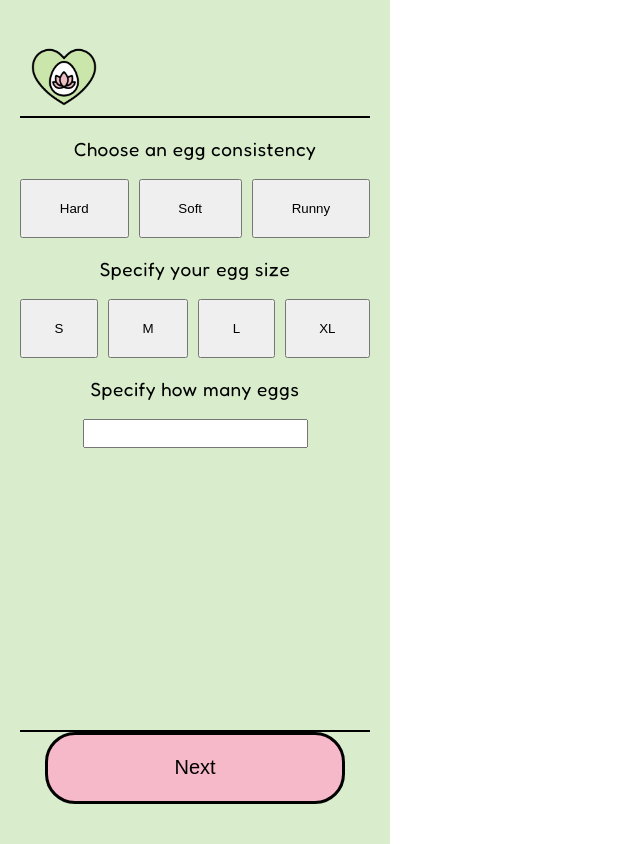
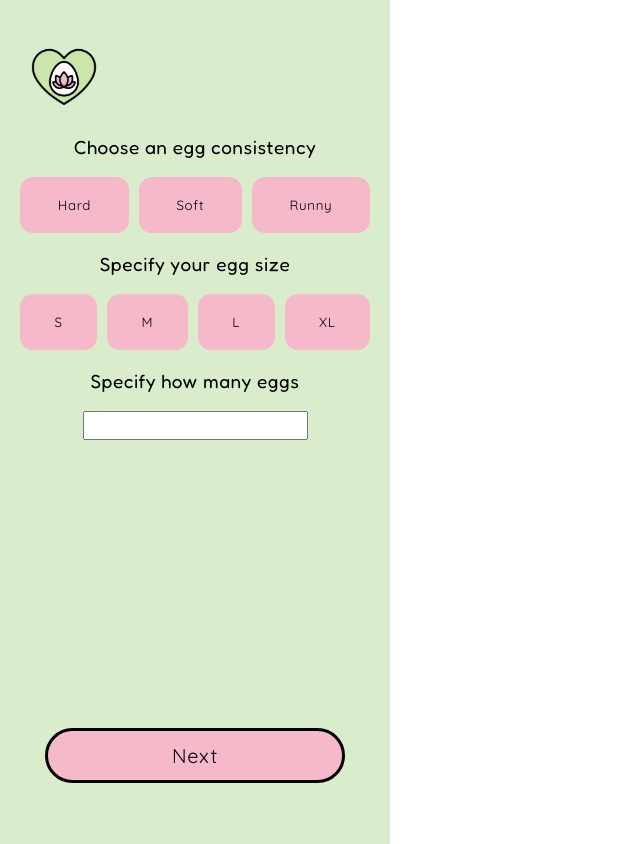
Before and after one commit to JonahBolin/ZEN_EGG, a plain HTML site: page Zen_Egg/index.html in a window 1280 px wide. Both pictures are taken after a click on the button "Get your day started". Shown: the whole page, without its empty margins (0-640 px from the left). Drawn offline with Linux system fonts and the light colour scheme.

Commit message:
Importerade ny font, Protest riot

```diff
--- a/Zen_Egg/index.js
+++ b/Zen_Egg/index.js
@@ -58,7 +58,7 @@ nextButton.addEventListener("click", () => {
         boilingInfoDiv.innerHTML = "";
         const promptToChoose = document.createElement("p");
         promptToChoose.textContent = "You have to select consistency, size and amount";
-        promptToChoose.classList.add("promptToChoose");
+        promptToChoose.classList.add("promptToChoose", "font-zen-text");
         boilingInfoDiv.appendChild(promptToChoose);
 
         return;
@@ -241,9 +241,9 @@ function loadEggChoice() {
     eggConsistencyParent.classList.add("eggConsistencyParent");
 
     eggButtonsDiv.classList.add("eggButtonsDiv");
-    hardButton.classList.add("hardButton", "eggButton");
-    softButton.classList.add("softButton", "eggButton");
-    runnyButton.classList.add("runnyButton", "eggButton");
+    hardButton.classList.add("hardButton", "eggButton", "font-zen-buttons");
+    softButton.classList.add("softButton", "eggButton", "font-zen-buttons");
+    runnyButton.classList.add("runnyButton", "eggButton", "font-zen-buttons");
 
     eggConsistencyParent.appendChild(eggConsistencyQuestion);
     eggButtonsDiv.append(hardButton, softButton, runnyButton);
@@ -253,6 +253,13 @@ function loadEggChoice() {
     const allConsistencyButtons = document.querySelectorAll(".eggButton");
     for (let consistencyButton of allConsistencyButtons) {
         consistencyButton.addEventListener("click", function () {
+
+            for (let b of allConsistencyButtons) {
+                b.classList.remove("selected");
+            }
+
+            consistencyButton.classList.add("selected");
+
             chosenConsistency = consistencyButton.textContent;
             console.log(chosenConsistency);
 
@@ -264,10 +271,10 @@ function loadEggChoice() {
     eggSizeParent.classList.add("eggSizeParent");
     eggSizeChoiceDiv.classList.add("eggSizeChoiceDiv");
     eggSizeQuestion.classList.add("sizeQuestion", "font-zen-text");
-    eggSizeSButton.classList.add("eggSizeSButton", "sizeButton");
-    eggSizeMButton.classList.add("eggSizeMButton", "sizeButton");
-    eggSizeLButton.classList.add("eggSizeLButton", "sizeButton");
-    eggSizeXLButton.classList.add("eggSizeXLButton", "sizeButton");
+    eggSizeSButton.classList.add("eggSizeSButton", "sizeButton", "font-zen-buttons", "hoverButton");
+    eggSizeMButton.classList.add("eggSizeMButton", "sizeButton", "font-zen-buttons", "hoverButton");
+    eggSizeLButton.classList.add("eggSizeLButton", "sizeButton", "font-zen-buttons", "hoverButton");
+    eggSizeXLButton.classList.add("eggSizeXLButton", "sizeButton", "font-zen-buttons", "hoverButton");
 
     eggSizeChoiceDiv.append(eggSizeSButton, eggSizeMButton, eggSizeLButton, eggSizeXLButton);
     eggSizeParent.append(eggSizeQuestion, eggSizeChoiceDiv);
@@ -276,6 +283,12 @@ function loadEggChoice() {
     const allSizeButtons = document.querySelectorAll(".sizeButton");
     for (let sizeButton of allSizeButtons) {
         sizeButton.addEventListener("click", function () {
+
+            for (let b of allSizeButtons) {
+                b.classList.remove("selected");
+            }
+
+            sizeButton.classList.add("selected");
             chosenSize = sizeButton.textContent;
             console.log(chosenSize);
             checkIfBoilingIsReady();
@@ -325,7 +338,7 @@ window.addEventListener("DOMContentLoaded", () => {
 function createButton(text) {
     const button = document.createElement("button");
     button.textContent = text;
-    button.classList.add("button");
+    button.classList.add("button", "font-zen-buttons");
     return button;
 }
 
--- a/Zen_Egg/styles.css
+++ b/Zen_Egg/styles.css
@@ -1,12 +1,22 @@
 @font-face {
     font-family: "Fredoka-VariableFont_wdth\,wght.ttf";
     src: url("fonts/Fredoka/Fredoka-VariableFont_wdth\,wght.ttf");
+}
+
+@font-face {
+    font-family: "Quicksand-VariableFont_wght.tff";
+    src: url("fonts/Quicksand/Quicksand-VariableFont_wght.ttf");
 }
 
 .font-zen-text {
     font-family: "Fredoka-VariableFont_wdth\,wght.ttf";
     letter-spacing: 0.52px;
     font-size: 19px;
+}
+
+.font-zen-buttons {
+    font-family: "Quicksand-VariableFont_wght.tff";
+    letter-spacing: 0.72px;
 }
 
 body {
@@ -29,7 +39,6 @@ main {
 
 .divHeader {
     height: 12%;
-    border-bottom: black solid 2px;
     width: 100%;
 }
 
@@ -41,7 +50,6 @@ main {
 
 .divFooter {
     height: 12%;
-    border-top: black solid 2px;
     display: flex;
     justify-content: center;
 }
@@ -65,7 +73,7 @@ main {
 }
 
 .appLogoBig {
-    width: 250px;
+    width: 230px;
 }
 
 .appLogoSmall {
@@ -80,11 +88,9 @@ main {
     border: 3px solid #000;
     display: flex;
     width: 300px;
-    height: 72px;
-    padding: 10px 20px;
+    height: 55px;
     justify-content: center;
     align-items: center;
-    gap: 10px;
     font-size: 20px;
 }
 
@@ -103,7 +109,10 @@ main {
 
 .eggButton {
     padding: 20px 30px;
-    flex-grow: 1
+    flex-grow: 1;
+    background-color: #F5B9CA;
+    border-radius: 13px;
+    border: 0px;
 }
 
 .eggSizeChoiceDiv {
@@ -114,6 +123,18 @@ main {
 .sizeButton {
     flex-grow: 1;
     padding: 20px 10px;
+    background-color: #F5B9CA;
+    border-radius: 13px;
+    border: 0px;
+}
+
+.sizeButton:hover,
+.eggButton:hover {
+    background-color: #e2a2b4;
+}
+
+.selected {
+    border: 2px solid #000;
 }
 
 .amountQuestion {
@@ -189,6 +210,10 @@ main {
     display: flex;
 }
 
+.meditationMessage {
+    text-align: center;
+}
+
 .stretchingTitle {
     text-align: center;
 }
@@ -205,3 +230,7 @@ main {
 .finalEggIcon {
     height: 150px;
 }
+
+.usersPreferences {
+    text-align: center;
+}
```
Also changed, not shown: Zen_Egg/fonts/Protest_Riot/ProtestRiot-Regular.ttf (added), 3 other files.
